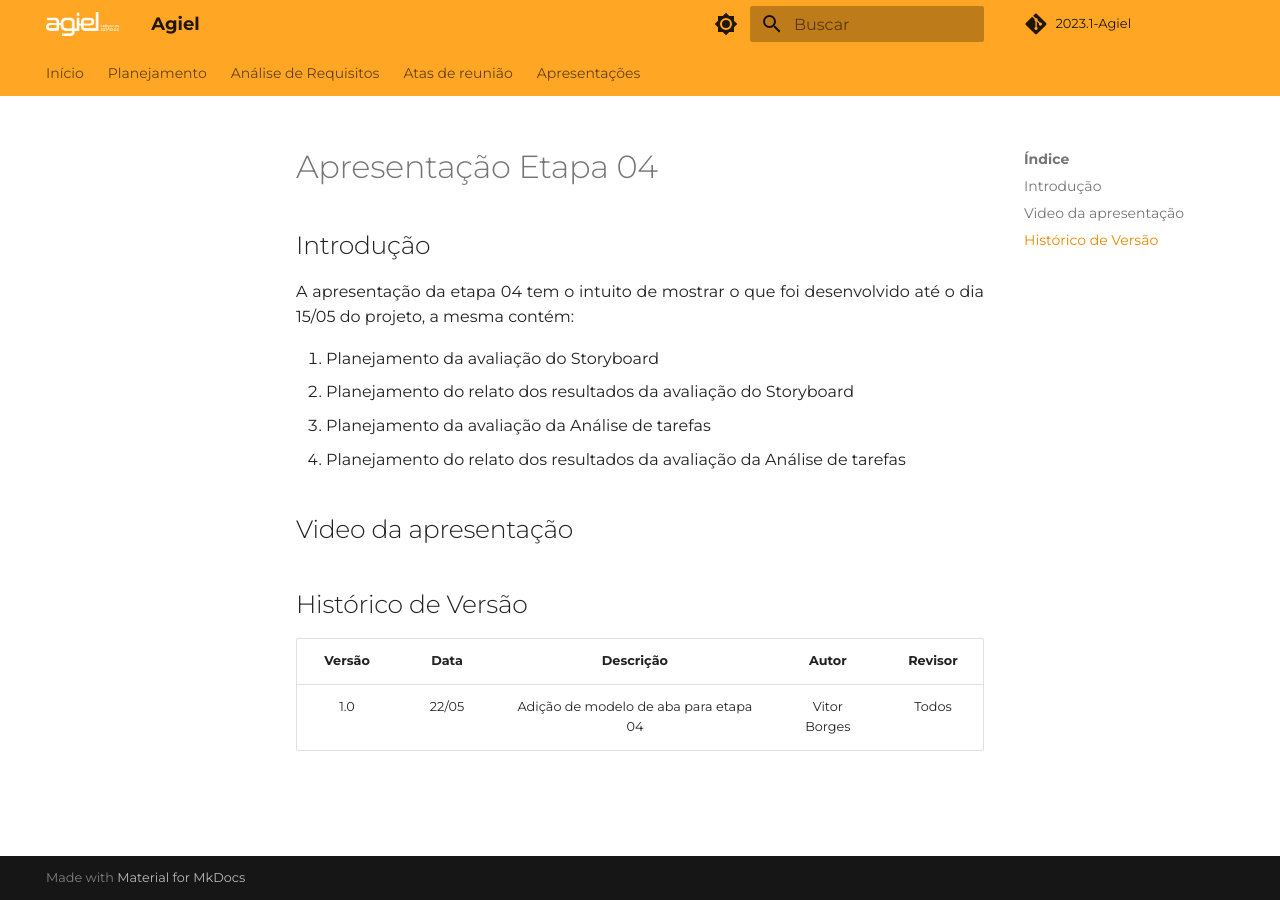
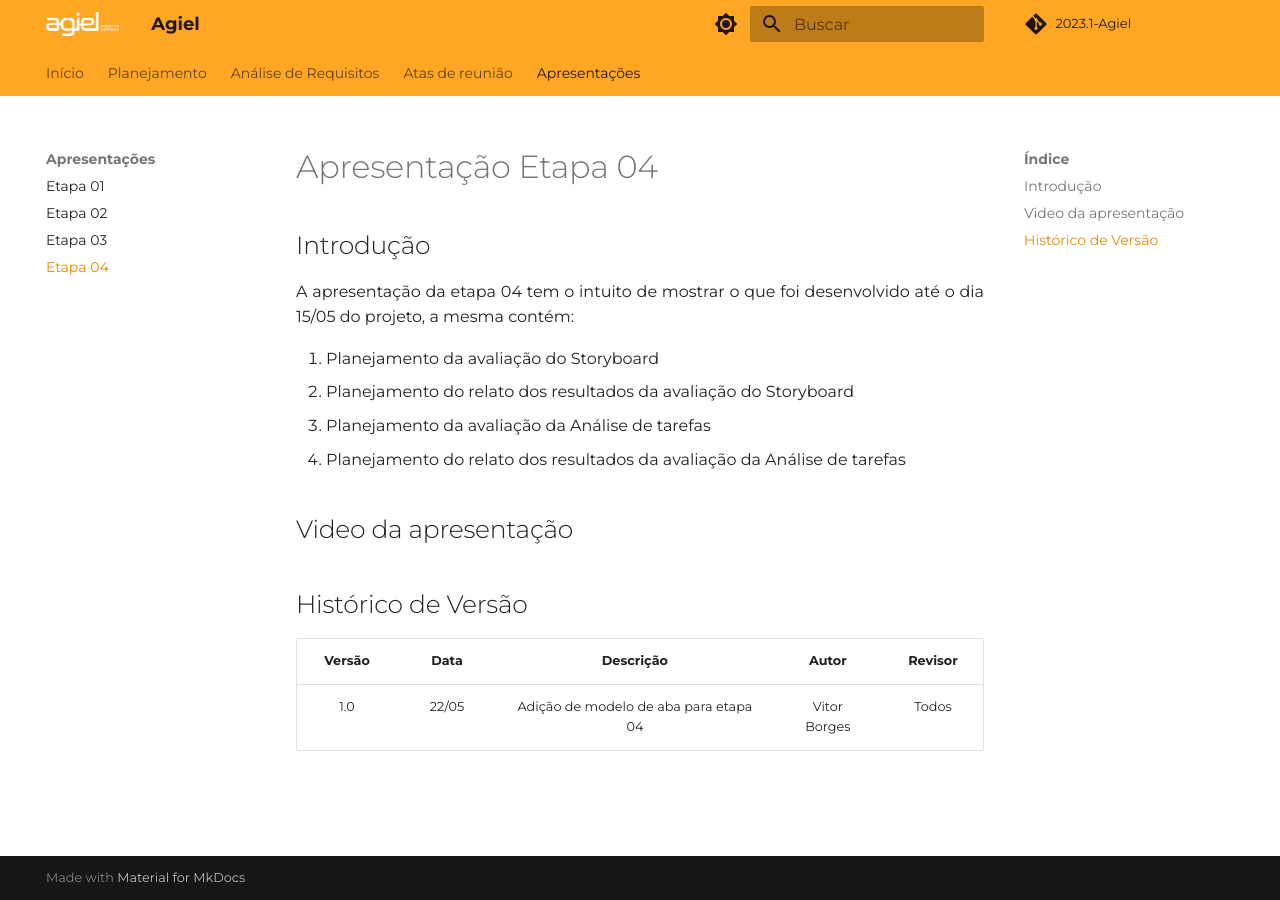
Before and after one commit to Interacao-Humano-Computador/2023.1-Agiel, an MkDocs documentation site: the page built from docs/apresentacoes/etapa-04.md, in a window 1280 px wide. Built offline with MkDocs 1.6.1 and Material for MkDocs 9.7.7, drawn with Linux system fonts in a browser that asks for light colours; some web fonts are replaced; comment, search, counter and statistics services are not loaded.

Commit message:
docs: adicionado rota para a aba de apresentação da etapa 04

```diff
--- a/mkdocs.yml
+++ b/mkdocs.yml
@@ -53,3 +53,4 @@ nav:
     - Etapa 01: apresentacoes/etapa-01.md
     - Etapa 02: apresentacoes/etapa-02.md
     - Etapa 03: apresentacoes/etapa-03.md
+    - Etapa 04: apresentacoes/etapa-04.md
```
